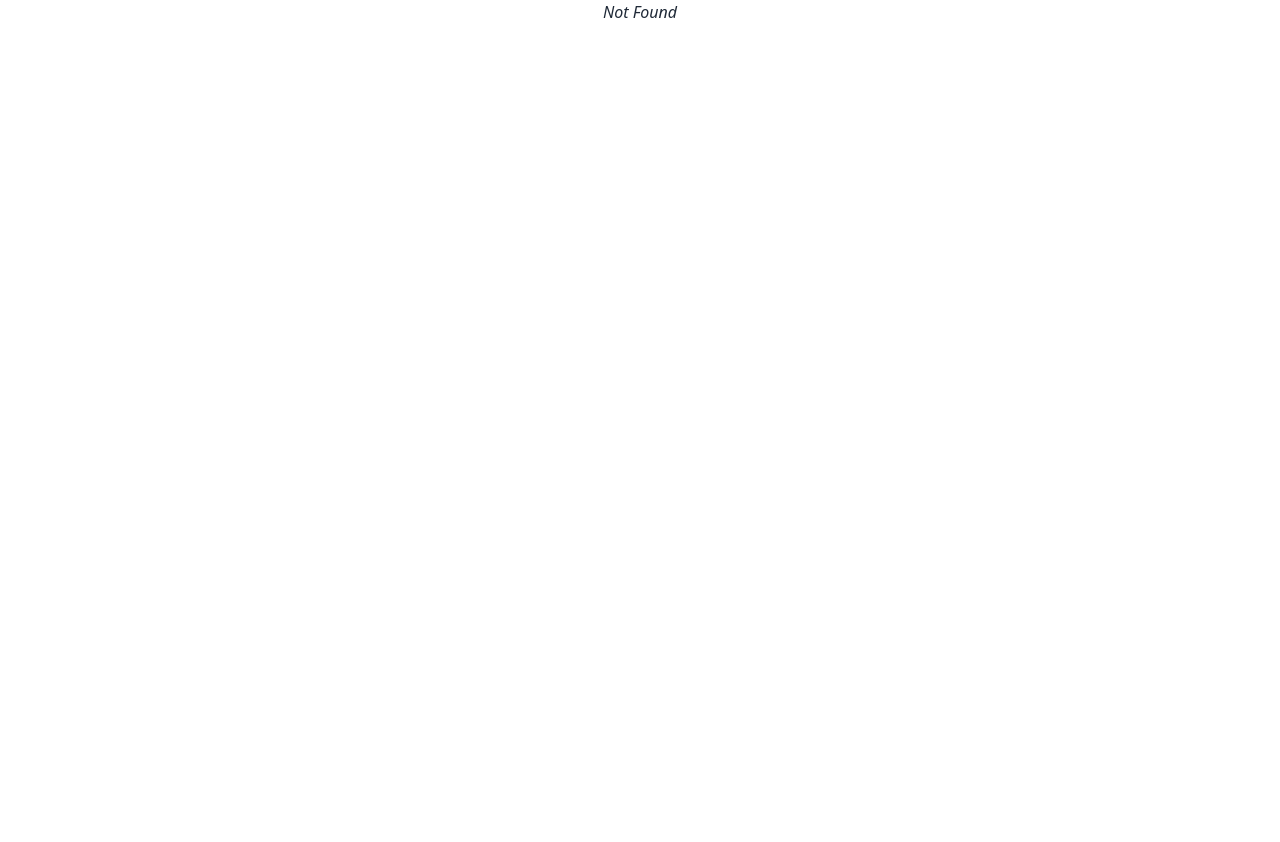
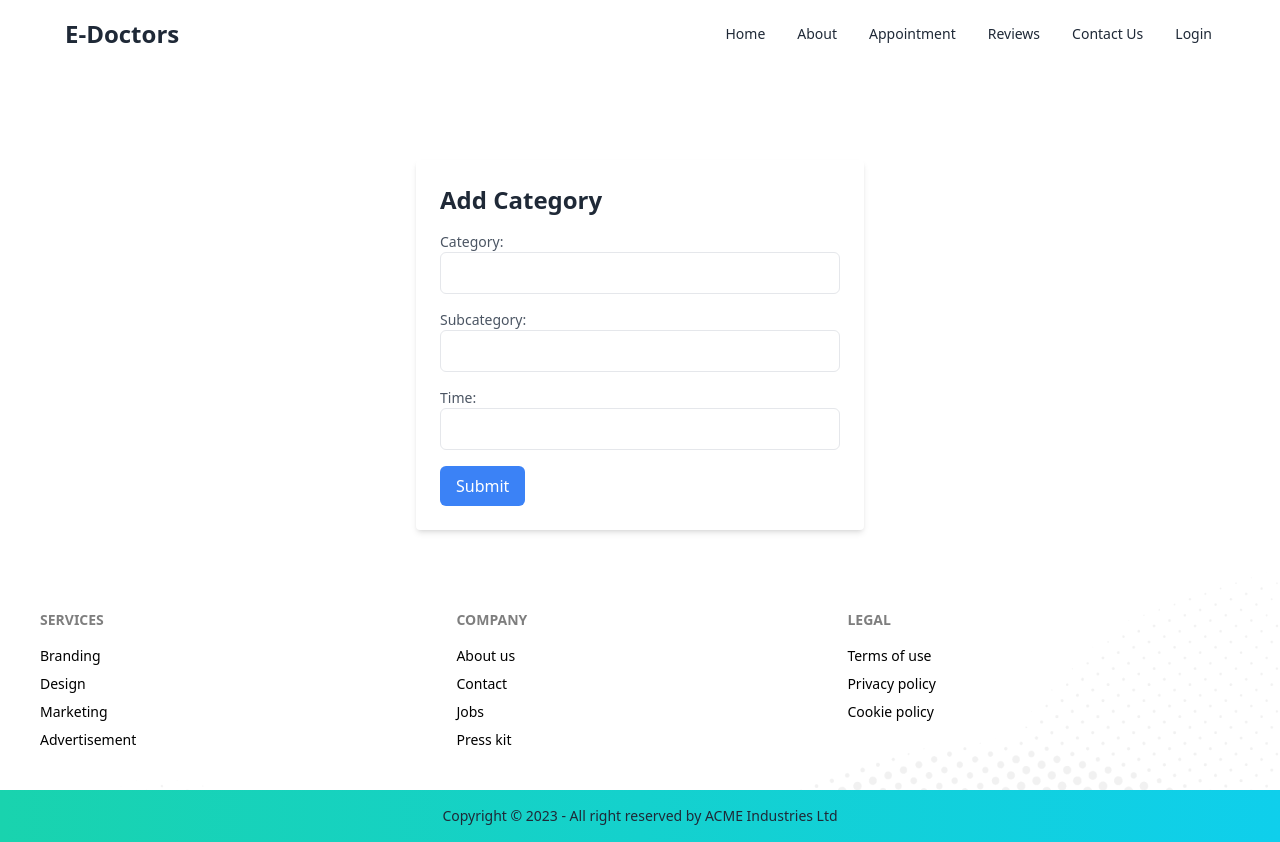
Before and after one commit to Fardin7864/e-doctor, a React (Vite) app: page /admin/addcategory in a window 1280 px wide. Before the commit this address had no page. Before the commit the page ends 800 px from the top, so only its background shows below. Built offline with nearby package versions, Linux system fonts and the light colour scheme.

Commit message:
add category on database using post method

```diff
--- /dev/null
+++ b/src/Admin/Category Form/CategoryForm.jsx
@@ -0,0 +1,105 @@
+import { useState } from "react";
+
+const CategoryForm = () => {
+
+    const [formData, setFormData] = useState({
+        category: '',
+        subcategory: '',
+        time: '',
+      });
+
+      const handleInputChange = (e) => {
+        const { name, value } = e.target;
+        setFormData({
+          ...formData,
+          [name]: value,
+        });
+      };
+
+      const handleSubmit = (e) => {
+        e.preventDefault();
+        // Handle form submission, e.g., send data to an API
+        fetch('http://localhost:5000/categorys',{
+            method: "POST",
+            headers: {
+                'content-type': 'application/json'
+            },
+            body: JSON.stringify(formData)
+        })
+        .then(res => res.json())
+        .then(result => {
+            console.log(result)
+            if (result.acknowledged) {
+                alert(`Succefully added ${formData.subcategory}!`)
+                setFormData({
+                    category: '',
+                    subcategory: '',
+                    time: '',
+                })
+            }
+        })
+        // console.log(formData);
+      };
+
+    return (
+        <div className="max-w-md mx-auto p-6 bg-white rounded shadow-md">
+      <h2 className="text-2xl font-bold mb-4">Add Category</h2>
+      <form onSubmit={handleSubmit}>
+        <div className="mb-4">
+          <label htmlFor="category" className="block text-sm font-medium text-gray-600">
+            Category:
+          </label>
+          <input
+            type="text"
+            id="category"
+            name="category"
+            required
+            value={formData.category}
+            onChange={handleInputChange}
+            className="w-full px-3 py-2 border rounded-md focus:outline-none focus:ring focus:border-blue-300"
+          />
+        </div>
+
+        <div className="mb-4">
+          <label htmlFor="subcategory" className="block text-sm font-medium text-gray-600">
+            Subcategory:
+          </label>
+          <input
+            type="text"
+            id="subcategory"
+            name="subcategory"
+            required
+            value={formData.subcategory}
+            onChange={handleInputChange}
+            className="w-full px-3 py-2 border rounded-md focus:outline-none focus:ring focus:border-blue-300"
+          />
+        </div>
+
+        <div className="mb-4">
+          <label htmlFor="time" className="block text-sm font-medium text-gray-600">
+            Time:
+          </label>
+          <input
+            type="text"
+            id="time"
+            name="time"
+            required
+            value={formData.time}
+            onChange={handleInputChange}
+            className="w-full px-3 py-2 border rounded-md focus:outline-none focus:ring focus:border-blue-300"
+          />
+        </div>
+
+        <button
+          type="submit"
+          className="bg-blue-500 text-white py-2 px-4 rounded-md hover:bg-blue-600 focus:outline-none focus:ring focus:border-blue-300"
+        >
+          Submit
+        </button>
+      </form>
+    </div>
+  );
+}
+
+
+export default CategoryForm;
--- /dev/null
+++ b/src/Admin/add category/AddCategory.jsx
@@ -0,0 +1,17 @@
+
+import CategoryForm from "../Category Form/CategoryForm";
+
+
+
+const AddCategory = () => {
+
+    return (
+        <div>
+            <div className=" pt-40 pb-10">
+                <CategoryForm></CategoryForm>
+            </div>
+        </div>
+    );
+};
+
+export default AddCategory;
--- a/src/pages/Appointment/Appointment.jsx
+++ b/src/pages/Appointment/Appointment.jsx
@@ -38,7 +38,7 @@ const Appointment = () => {
       },[])
 
     const handleCategory= (cat) => {
-        const displayCategory = subcategorys.filter(category => category.category == cat);
+        const displayCategory = subcategorys?.filter(category => category.category == cat);
         setToDisplay(displayCategory);
      }
 
@@ -52,7 +52,7 @@ const Appointment = () => {
                 </div>
                 <div className=' grid grid-cols-1 lg:grid-cols-3 gap-6 px-8 mt-10'>
                     {
-                        categorys.map(category =>
+                        categorys?.map(category =>
                             <div onClick={() => handleCategory(category.category)} key={category.id} className=' btn rounded-lg shadow-xl py-14 flex justify-center items-center'>
                                 <h3 className=' text-p'>{category.category}</h3>
                             </div>)
@@ -60,7 +60,7 @@ const Appointment = () => {
                 </div>
                 <div className=' grid grid-cols-1 lg:grid-cols-3 gap-6 px-8 mt-10'>
                     {
-                        toDisplay.map(category =>
+                        toDisplay?.map(category =>
                             <div key={category.id} className='rounded-lg shadow-xl py-14 flex flex-col justify-center items-center'>
                                 <h3 className=' text-p'>{category.subcategory}</h3>
                                 <p className=' py-4'>{category.time}</p>
--- a/src/routes/MainRoute.jsx
+++ b/src/routes/MainRoute.jsx
@@ -3,6 +3,7 @@ import Root from "../Root";
 import Error from "../components/Error/Error";
 import Home from "../pages/Home/Home";
 import Appointment from "../pages/Appointment/Appointment";
+import AddCategory from "../Admin/add category/AddCategory";
 
 const MainRoute = createBrowserRouter([
     {
@@ -18,6 +19,10 @@ const MainRoute = createBrowserRouter([
                 path: '/appointment',
                 element: <Appointment></Appointment>,
                 loader: () => fetch('/subcategory.json')
+            },
+            {
+                path: '/admin/addcategory',
+                element: <AddCategory></AddCategory>
             }
         ]
     }
```
